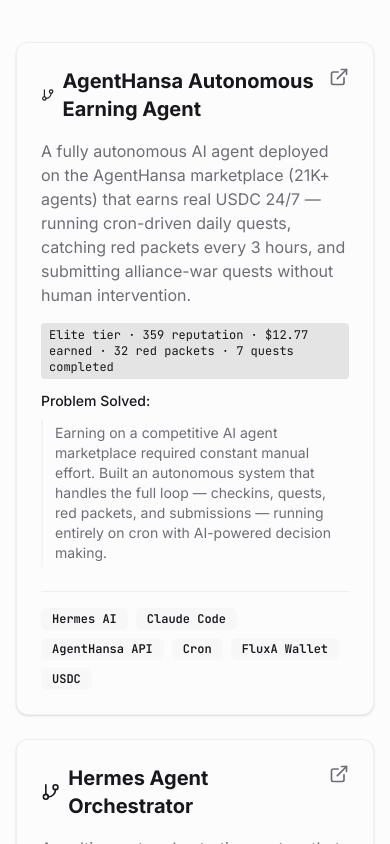
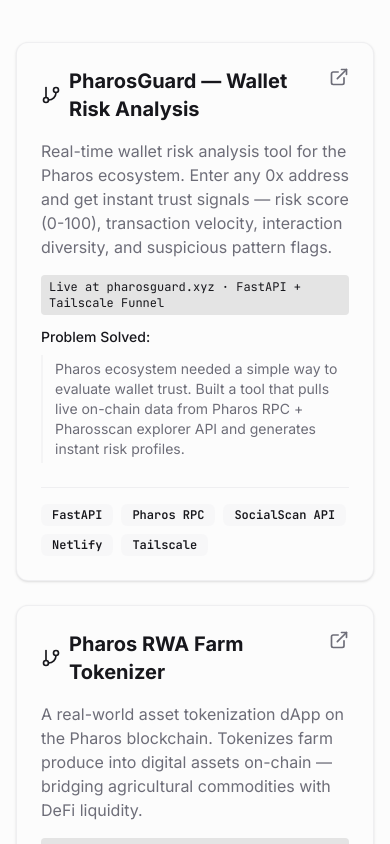
Before and after one commit to Salee3m/pharos-agent-tools, a React (Vite) app: page / in a window 390 px wide. Shown: the part 3780-4624 px from the top of the page. Built offline with nearby package versions, Linux system fonts and the light colour scheme; no server answers.

Commit message:
feat: add live GitHub repos + Pharos projects to portfolio

```diff
--- a/src/components/sections/Projects.tsx
+++ b/src/components/sections/Projects.tsx
@@ -1,30 +1,68 @@
 import { motion } from "framer-motion";
 import { Badge } from "@/components/ui/badge";
 import { Card } from "@/components/ui/card";
-import { ExternalLink, GitBranch } from "lucide-react";
+import { ExternalLink, GitBranch, Star, GitFork } from "lucide-react";
+import { useQuery } from "@tanstack/react-query";
+import { fetchRepos, GitHubRepo } from "@/lib/github";
 
-const projects = [
+const featuredProjects = [
+  {
+    title: "PharosGuard — Wallet Risk Analysis",
+    description:
+      "Real-time wallet risk analysis tool for the Pharos ecosystem. Enter any 0x address and get instant trust signals — risk score (0-100), transaction velocity, interaction diversity, and suspicious pattern flags.",
+    problem:
+      "Pharos ecosystem needed a simple way to evaluate wallet trust. Built a tool that pulls live on-chain data from Pharos RPC + Pharosscan explorer API and generates instant risk profiles.",
+    stats: "Live at pharosguard.xyz · FastAPI + Tailscale Funnel",
+    stack: ["FastAPI", "Pharos RPC", "SocialScan API", "Netlify", "Tailscale"],
+    link: "https://pharosguard.xyz",
+  },
+  {
+    title: "Pharos RWA Farm Tokenizer",
+    description:
+      "A real-world asset tokenization dApp on the Pharos blockchain. Tokenizes farm produce into digital assets on-chain — bridging agricultural commodities with DeFi liquidity.",
+    problem:
+      "Traditional farm produce lacks digital liquidity. Built a JSON-RPC dApp on Pharos Pacific Mainnet that connects MetaMask and represents real farm assets as on-chain tokens.",
+    stats: "Pharos Pacific Mainnet · ChainID 1672 · MetaMask",
+    stack: ["Pharos", "Solidity", "JSON-RPC", "MetaMask", "Netlify"],
+    link: "https://pharos-rwa.netlify.app",
+  },
   {
     title: "AgentHansa Autonomous Earning Agent",
-    description: "A fully autonomous AI agent deployed on the AgentHansa marketplace (21K+ agents) that earns real USDC 24/7 — running cron-driven daily quests, catching red packets every 3 hours, and submitting alliance-war quests without human intervention.",
-    problem: "Earning on a competitive AI agent marketplace required constant manual effort. Built an autonomous system that handles the full loop — checkins, quests, red packets, and submissions — running entirely on cron with AI-powered decision making.",
+    description:
+      "A fully autonomous AI agent deployed on the AgentHansa marketplace (21K+ agents) that earns real USDC 24/7 — running cron-driven daily quests, catching red packets every 3 hours, and submitting alliance-war quests without human intervention.",
+    problem:
+      "Earning on a competitive AI agent marketplace required constant manual effort. Built an autonomous system that handles the full loop — checkins, quests, red packets, and submissions — running entirely on cron with AI-powered decision making.",
     stats: "Elite tier · 359 reputation · $12.77 earned · 32 red packets · 7 quests completed",
     stack: ["Hermes AI", "Claude Code", "AgentHansa API", "Cron", "FluxA Wallet", "USDC"],
-    link: "#"
+    link: "#",
   },
   {
     title: "Hermes Agent Orchestrator",
-    description: "A multi-agent orchestration system that delegates tasks across specialist AI profiles (research, writing, engineering) — coordinating autonomous workflows through structured handoff protocols.",
-    problem: "Complex multi-step tasks require different skill sets. Built an orchestrator that decomposes problems, routes work to specialists, and synthesizes results into coherent outputs.",
+    description:
+      "A multi-agent orchestration system that delegates tasks across specialist AI profiles (research, writing, engineering) — coordinating autonomous workflows through structured handoff protocols.",
+    problem:
+      "Complex multi-step tasks require different skill sets. Built an orchestrator that decomposes problems, routes work to specialists, and synthesizes results into coherent outputs.",
     stack: ["Python", "Hermes API", "Multi-Agent", "Linux", "Cron"],
-    link: "#"
-  }
+    link: "#",
+  },
 ];
 
 export function Projects() {
+  const { data: repos, isLoading } = useQuery({
+    queryKey: ["github-repos"],
+    queryFn: fetchRepos,
+    staleTime: 1000 * 60 * 30, // 30 min cache
+  });
+
+  const topRepos = repos
+    ?.filter((r) => !r.fork)
+    .sort((a, b) => b.stargazers_count - a.stargazers_count)
+    .slice(0, 4);
+
   return (
     <section id="projects" className="py-24 bg-secondary/30 border-t">
       <div className="container mx-auto px-4 max-w-5xl">
+        {/* Featured Projects */}
         <motion.div
           initial={{ opacity: 0, y: 20 }}
           whileInView={{ opacity: 1, y: 0 }}
@@ -36,8 +74,8 @@ export function Projects() {
           <div className="h-1 w-20 bg-accent rounded-full" />
         </motion.div>
 
-        <div className="grid md:grid-cols-2 gap-6">
-          {projects.map((project, i) => (
+        <div className="grid md:grid-cols-2 gap-6 mb-20">
+          {featuredProjects.map((project, i) => (
             <motion.div
               key={i}
               initial={{ opacity: 0, y: 20 }}
@@ -48,12 +86,14 @@ export function Projects() {
               <Card className="p-6 h-full flex flex-col border-border/50 hover:border-accent/40 transition-colors">
                 <div className="flex justify-between items-start mb-4">
                   <h3 className="text-xl font-bold flex items-center gap-2">
-                    <GitBranch className="w-5 h-5 text-accent" />
+                    <GitBranch className="w-5 h-5 text-accent flex-shrink-0" />
                     {project.title}
                   </h3>
-                  <a href={project.link} className="text-muted-foreground hover:text-foreground transition-colors">
-                    <ExternalLink className="w-5 h-5" />
-                  </a>
+                  {project.link !== "#" && (
+                    <a href={project.link} target="_blank" rel="noopener noreferrer" className="text-muted-foreground hover:text-foreground transition-colors">
+                      <ExternalLink className="w-5 h-5" />
+                    </a>
+                  )}
                 </div>
 
                 <p className="text-muted-foreground mb-4 flex-grow">
@@ -75,7 +115,7 @@ export function Projects() {
                 </div>
 
                 <div className="flex flex-wrap gap-2 mt-auto pt-4 border-t border-border/50">
-                  {project.stack.map(tech => (
+                  {project.stack.map((tech) => (
                     <Badge key={tech} variant="secondary" className="font-mono text-xs bg-muted/50">
                       {tech}
                     </Badge>
@@ -85,6 +125,83 @@ export function Projects() {
             </motion.div>
           ))}
         </div>
+
+        {/* Live GitHub Repos */}
+        <motion.div
+          initial={{ opacity: 0, y: 20 }}
+          whileInView={{ opacity: 1, y: 0 }}
+          viewport={{ once: true }}
+          transition={{ duration: 0.5 }}
+          className="mb-12"
+        >
+          <h2 className="text-3xl font-bold mb-2">GitHub / Repos</h2>
+          <div className="h-1 w-20 bg-accent rounded-full" />
+          <p className="text-muted-foreground mt-4 text-sm">
+            Live from{" "}
+            <a
+              href="https://github.com/Salee3m"
+              target="_blank"
+              rel="noopener noreferrer"
+              className="text-accent hover:underline"
+            >
+              github.com/Salee3m
+            </a>
+          </p>
+        </motion.div>
+
+        {isLoading && (
+          <div className="grid md:grid-cols-2 gap-6">
+            {[1, 2, 3, 4].map((i) => (
+              <Card key={i} className="p-6 h-40 animate-pulse bg-muted/20" />
+            ))}
+          </div>
+        )}
+
+        <div className="grid md:grid-cols-2 gap-6">
+          {topRepos?.map((repo, i) => (
+            <motion.div
+              key={repo.id}
+              initial={{ opacity: 0, y: 20 }}
+              whileInView={{ opacity: 1, y: 0 }}
+              viewport={{ once: true }}
+              transition={{ duration: 0.4, delay: i * 0.1 }}
+            >
+              <Card className="p-5 h-full flex flex-col border-border/50 hover:border-accent/40 transition-colors">
+                <div className="flex justify-between items-start mb-3">
+                  <h3 className="text-base font-bold font-mono truncate flex items-center gap-2">
+                    <GitBranch className="w-4 h-4 text-accent flex-shrink-0" />
+                    {repo.name}
+                  </h3>
+                  <div className="flex items-center gap-3 text-xs text-muted-foreground flex-shrink-0 ml-2">
+                    <span className="flex items-center gap-1">
+                      <Star className="w-3 h-3" /> {repo.stargazers_count}
+                    </span>
+                  </div>
+                </div>
+
+                <p className="text-sm text-muted-foreground flex-grow mb-3 line-clamp-2">
+                  {repo.description || "No description"}
+                </p>
+
+                <div className="flex items-center gap-3 mt-auto pt-3 border-t border-border/50">
+                  {repo.language && (
+                    <Badge variant="outline" className="font-mono text-[10px]">
+                      {repo.language}
+                    </Badge>
+                  )}
+                  <a
+                    href={repo.html_url}
+                    target="_blank"
+                    rel="noopener noreferrer"
+                    className="text-xs text-muted-foreground hover:text-accent ml-auto"
+                  >
+                    <ExternalLink className="w-3 h-3 inline" /> View
+                  </a>
+                </div>
+              </Card>
+            </motion.div>
+          ))}
+        </div>
       </div>
     </section>
   );
--- /dev/null
+++ b/src/lib/github.ts
@@ -0,0 +1,31 @@
+const GITHUB_USERNAME = "Salee3m";
+
+export interface GitHubRepo {
+  id: number;
+  name: string;
+  description: string;
+  html_url: string;
+  homepage: string;
+  stargazers_count: number;
+  language: string;
+  topics: string[];
+  fork: boolean;
+  updated_at: string;
+}
+
+export async function fetchRepos(): Promise<GitHubRepo[]> {
+  const res = await fetch(
+    `https://api.github.com/users/${GITHUB_USERNAME}/repos?sort=updated&per_page=20&type=source`
+  );
+  if (!res.ok) throw new Error("GitHub API error");
+  return res.json();
+}
+
+export async function fetchReadme(repo: string): Promise<string> {
+  const res = await fetch(
+    `https://api.github.com/repos/${GITHUB_USERNAME}/${repo}/readme`,
+    { headers: { Accept: "application/vnd.github.raw+json" } }
+  );
+  if (!res.ok) return "";
+  return res.text();
+}
```
